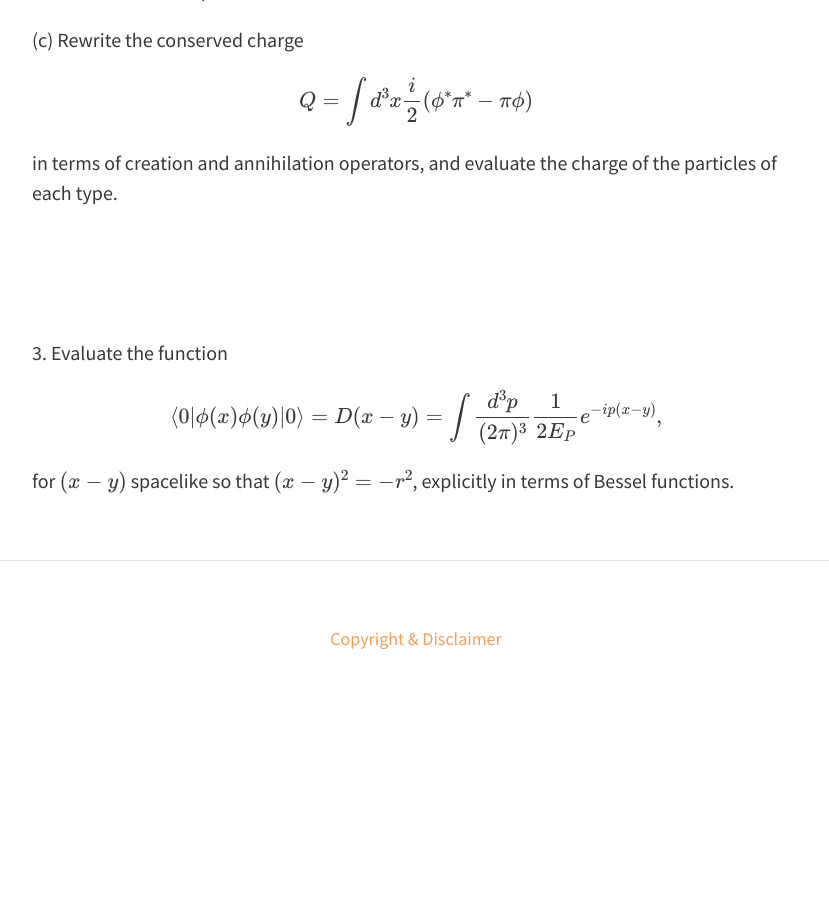
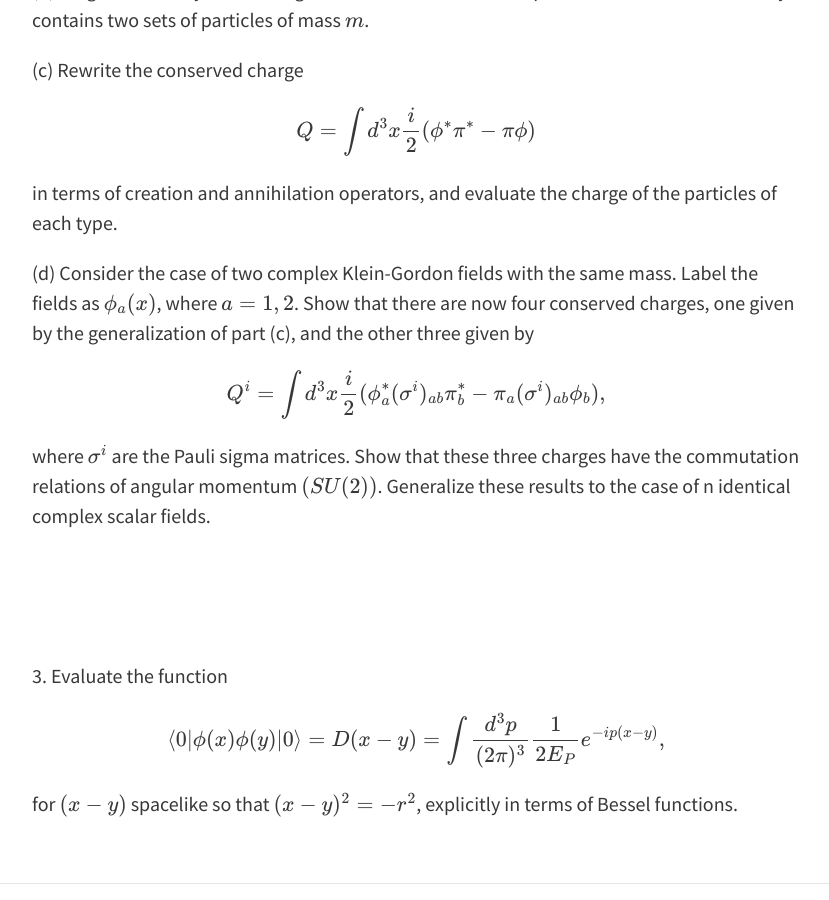
Before and after one commit to SinaEtebar/Website, a Jekyll site: the page built from _posts/2022-10-30-QFT.md, in a window 1280 px wide and 900 px high, scrolled down 1917 px. Shown: the whole window, without its empty margins (224-1053 px from the left). Built offline with Jekyll 4.4.1, drawn with Linux system fonts in a browser that asks for light colours; nearby versions of some CDN libraries; before the commit the page ends 2633 px from its top, so only the background shows below that; some of the changed text lies outside the part shown.

Commit message:
Update 2022-10-30-QFT.md

```diff
--- a/_posts/2022-10-30-QFT.md
+++ b/_posts/2022-10-30-QFT.md
@@ -3,6 +3,8 @@ layout: post
 title:  Quantum Field Theory
 feature-img: "assets/img/feynmandiagram.jpg"
 ---
+
+Here I'll write the solution of my homeworks in QFT
 <h2>Problems</h2>
 <p>1. Classical electromagnetism (with no sources) follows from the action</p>
 
@@ -38,7 +40,11 @@ $$ \mathcal{H} = \int d^{3}x (\pi^{\ast}\pi+\nabla\phi^{\ast}\cdot\nabla\phi+m^{
 $$ Q = \int d^{3}x \frac{i}{2} (\phi^{\ast}\pi^{\ast}-\pi\phi) $$
 
 <p>in terms of creation and annihilation operators, and evaluate the charge of the particles of each type.</p>
+<p>(d) Consider the case of two complex Klein-Gordon fields with the same mass. Label the fields as $\phi_{a}(x)$, where $a=1,2$. Show that there are now four conserved charges, one given by the generalization of part (c), and the other three given by </p>
 
+$$ Q^{i} = \int d^{3}x \frac{i}{2}(\phi^{\ast}_{a}(\sigma^{i})_{ab}\pi^{\ast}_{b}-\pi_{a}(\sigma^{i})_{ab}\phi_{b}), $$
+
+<p>where $\sigma^{i}$ are the Pauli sigma matrices. Show that these three charges have the commutation relations of angular momentum $(SU(2))$. Generalize these results to the case of n identical complex scalar fields.</p>
 <br><br><br>
 <p>3. Evaluate the function</p>
 
```
